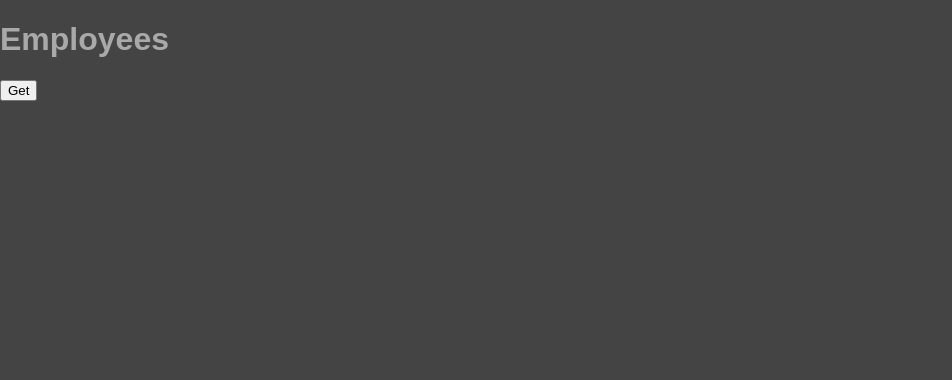
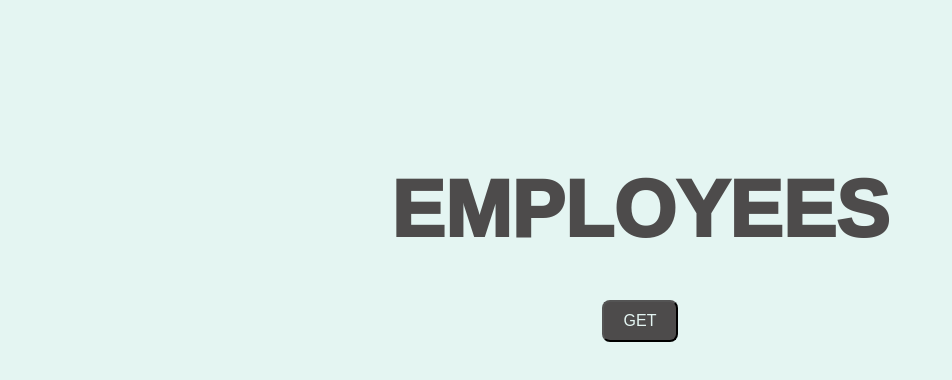
Before and after one commit to IuliiaPavlova/employess-app, a React (Create React App) app: page / in a window 1280 px wide. Shown: the top 380 px of the page, without its empty margins (0-952 px from the left). Built offline with nearby package versions, Linux system fonts and the light colour scheme.

Commit message:
refactor(client): refactor table, App, add style

```diff
--- a/src/App.jsx
+++ b/src/App.jsx
@@ -3,18 +3,15 @@
 /* eslint-disable no-unused-vars */
 /* eslint-disable no-undef */
 import React, { useReducer } from 'react';
-// import './App.css';
 import axios from 'axios';
-import GetEmployees from './components/GetEmployees';
+import EmployeesTable from './components/EmployeesList';
+import Spinner from './components/Spinner';
 import reducer, { init } from './reducer';
-import Spinner from './components/Spinner';
 
 const App = () => {
-  // const { employeesList, error } = useReducer(reducer, initialState);
   const [state, dispatch] = useReducer(reducer, [], init);
-  const handleClick = async (e) => {
+  const getEmployeesList = async (e) => {
     const url = 'http://dummy.restapiexample.com/api/v1/employees';
-
     dispatch({ type: 'LOADING' });
     try {
       const response = await axios.get(url);
@@ -30,26 +27,25 @@ const App = () => {
     dispatch({ type: 'REMOVE', payload: id });
   };
   return (
-    <main className='main'>
-      {
+    <>
+      <header className='title'>Employees</header>
+      <main className='main'>
+        {
         state.isLoading ? (
           <Spinner />
         )
           : state.employeesList.length || state.error ? (
-            <GetEmployees
+            <EmployeesTable
               employeesList={state.employeesList}
               error={state.error}
               removeEmployee={removeEmployee}
             />
           )
             : (
-              <>
-                <h1>Employees</h1>
-                <button type='button' onClick={handleClick}>Get</button>
-              </>
-            )
+              <button className='btn' type='button' onClick={getEmployeesList}>Get</button>)
     }
-    </main>
+      </main>
+    </>
   );
 };
 
--- /dev/null
+++ b/src/components/EmployeesList.jsx
@@ -0,0 +1,43 @@
+/* eslint-disable react/prop-types */
+/* eslint-disable no-unused-vars */
+import React from 'react';
+
+const EmployeesTable = ({ employeesList, error, removeEmployee }) => {
+  return (
+    <>
+      {
+        error ? (
+          <h1 className='error'>{error}</h1>
+        )
+          : (
+            <table className='table'>
+              <thead>
+                <tr>
+                  <th>Full Name</th>
+                  <th>Age</th>
+                  <th>Salary</th>
+                  <th className='delete-column'>Delete</th>
+                </tr>
+              </thead>
+              <tbody>
+                {employeesList.map((employee) => {
+                  return (
+                    <tr key={employee.id}>
+                      <td>{employee.employee_name}</td>
+                      <td>{employee.employee_age}</td>
+                      <td>{employee.employee_salary}</td>
+                      <td className='delete-column'>
+                        <button className='btn delete' type='button' onClick={(e) => { return removeEmployee(e, employee.id); }}>delete</button>
+                      </td>
+                    </tr>
+                  );
+                })}
+              </tbody>
+            </table>
+          )
+      }
+    </>
+  );
+};
+
+export default EmployeesTable;
--- a/src/components/GetEmployees.jsx
+++ /dev/null
@@ -1,27 +0,0 @@
-/* eslint-disable react/prop-types */
-/* eslint-disable no-unused-vars */
-import React from 'react';
-
-const GetEmployees = ({ employeesList, error, removeEmployee }) => {
-  return (
-    <>
-      {
-        error ? (
-          <h1>{error}</h1>
-        )
-          : (
-            employeesList.map((employee) => {
-              return (
-                <div key={employee.id}>
-                  <h1>{employee.employee_name}</h1>
-                  <button type='button' onClick={(e) => { return removeEmployee(e, employee.id); }}>delete</button>
-                </div>
-              );
-            })
-          )
-      }
-    </>
-  );
-};
-
-export default GetEmployees;
--- /dev/null
+++ b/src/styles/employeesList.scss
@@ -0,0 +1,28 @@
+.table {
+  width: 80%;
+  border-collapse: collapse;
+  padding: 10px;
+  overflow: hidden;
+  text-transform: uppercase;
+  td,
+  th {
+    border: 1 solid #ddd;
+    padding: 8px;
+  }
+  tr:nth-child(even) {
+    background-color: var(--light-color);
+  }
+  th {
+    padding-top: 12px;
+    padding-bottom: 12px;
+    text-align: left;
+    background-color: var(--dark-color);
+    color: var(--background-color);
+  }
+  .delete-column {
+    text-align: right;
+  }
+  .delete:hover {
+    background-color: var(--delete);
+  }
+}
--- a/src/styles/main.scss
+++ b/src/styles/main.scss
@@ -1,10 +1,48 @@
 @import './spinner.scss';
+@import './employeesList.scss';
+
+:root {
+  --background-color: #e4f5f2;
+  --dark-color: #4d4b4b;
+  --delete: #7e4e4e;
+  --light-color: #d4dddb;
+}
 
 body {
   margin: 0;
   padding: 0;
   font-weight: 400;
-  background: rgb(67, 68, 67);
-  color: darkgrey;
+  background: var(--background-color);
+  color: var(--dark-color);
   font-family: Arial, Helvetica, sans-serif;
+  min-height: 100%;
+  position: relative;
+  // display: flex;
+  // align-items: center;
+  // justify-content: center;
 }
+header {
+  padding-top: 10rem;
+  line-height: 100px;
+  text-align: center;
+  font-size: 5rem;
+  font-weight: 1000;
+  text-transform: uppercase;
+}
+.main {
+  padding: 20px;
+  margin: 20px;
+  display: flex;
+  align-items: center;
+  justify-content: center;
+}
+.btn {
+  background-color: var(--dark-color);
+  color: var(--background-color);
+  padding: 10px 20px;
+  font-size: 16px;
+  text-align: center;
+  text-transform: uppercase;
+  align-self: center;
+  border-radius: 8px;
+}
--- a/src/styles/spinner.scss
+++ b/src/styles/spinner.scss
@@ -7,7 +7,7 @@
 }
 
 .spinner > div {
-  background-color: #333;
+  background-color: var(--dark-color);
   height: 100%;
   width: 6px;
   display: inline-block;
```
Also changed, not shown: .eslintrc.js.
